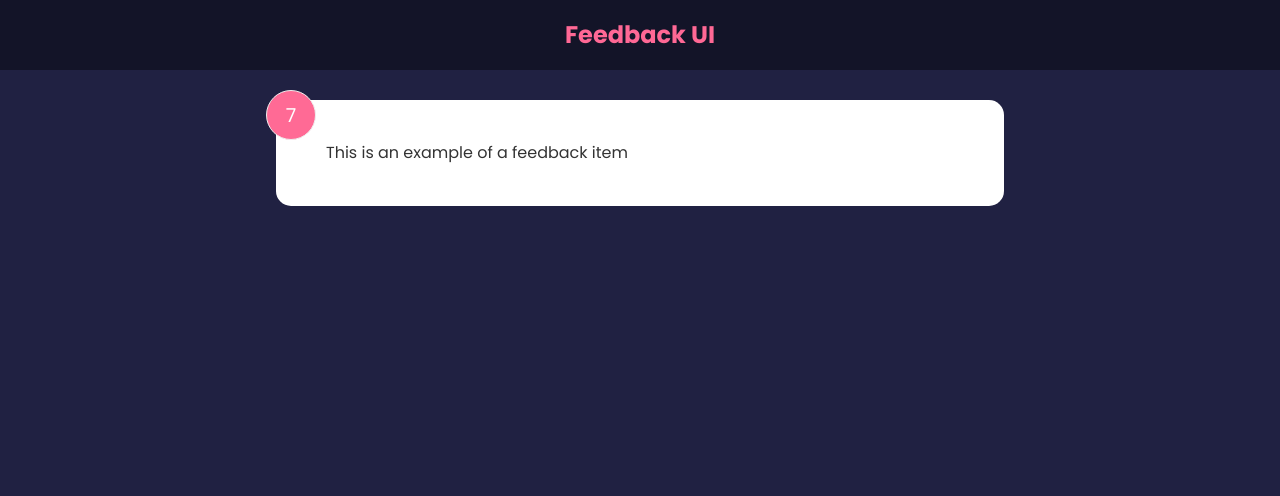
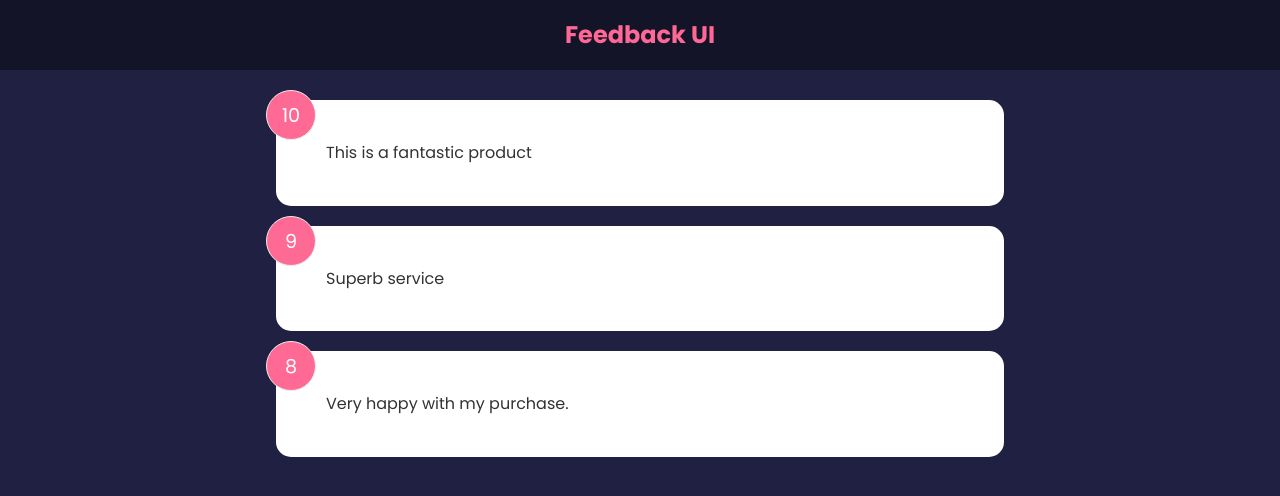
Before and after one commit to Nadia982/Feedback-App, a React (Create React App) app: page / in a window 1280 px wide. Shown: the top 496 px of the page. Built offline with nearby package versions, Linux system fonts and the light colour scheme.

Commit message:
added new FeedbackList component, which gets its data from global state

```diff
--- a/src/App.js
+++ b/src/App.js
@@ -1,12 +1,15 @@
+import {useState} from 'react'
 import Header from './components/Header'
-import FeedbackItem from './components/FeedbackItem'
+import FeedbackList from './components/FeedbackList'
+import FeedbackData from './data/FeedbackData'
 
 function App(){
+  const [feedback, setFeedback] = useState(FeedbackData);
 	return (
 		<>
 			<Header/>
 			<div className='container'>
-				<FeedbackItem/>
+        <FeedbackList feedback={feedback}/>
 			</div>
 		</>
 )
--- a/src/components/FeedbackItem.jsx
+++ b/src/components/FeedbackItem.jsx
@@ -1,13 +1,9 @@
-import { useState } from "react";
-
-function FeedbackItem() {
-  const [rating, setRating] = useState(7);
-  const [text, setText] = useState("This is an example of a feedback item");
-
+function FeedbackItem({item}) {
+ //the data is now coming in as a prop, so we don't need useState
   return (
     <div className="card">
-      <div className="num-display">{rating}</div>
-      <div className="text-display">{text}</div>
+      <div className="num-display">{item.rating}</div>
+      <div className="text-display">{item.text}</div>
     </div>
   );
 }
--- /dev/null
+++ b/src/components/FeedbackList.jsx
@@ -0,0 +1,17 @@
+import FeedbackItem from './FeedbackItem';
+
+const FeedbackList = ({ feedback }) => {
+  if (!feedback || feedback.length === 0) {
+    return <p>No feedback yet</p>
+  }
+
+  return <div className="feedback-list">
+    {feedback.map((item) => (
+        <FeedbackItem key={item.id} item={item}/>
+    )
+    )}
+
+  </div>;
+};
+
+export default FeedbackList;
--- /dev/null
+++ b/src/data/FeedbackData.js
@@ -0,0 +1,18 @@
+const FeedbackData = [
+    {id: 1,
+    rating: 10,
+text: 'This is a fantastic product',
+},
+{id: 2,
+    rating: 9,
+text: 'Superb service',
+},
+{id: 3,
+    rating: 8,
+text: 'Very happy with my purchase.',
+},
+
+
+]
+
+export default FeedbackData;
--- a/src/index.js
+++ b/src/index.js
@@ -3,4 +3,5 @@
 import App from './App';
 import './index.css';
 
-ReactDOM.render(<React.StrictMode><App/></React.StrictMode>, document.getElementById("root"))
+// ReactDOM.render(<React.StrictMode><App/></React.StrictMode>, document.getElementById("root"))
+ReactDOM.render(<App/>, document.getElementById("root"))
```
